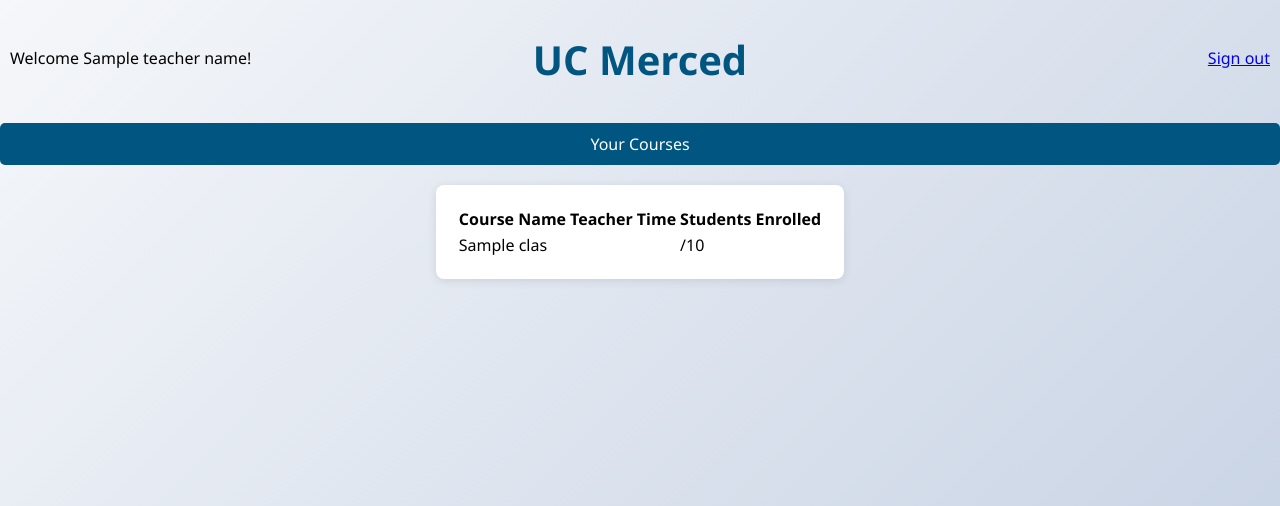
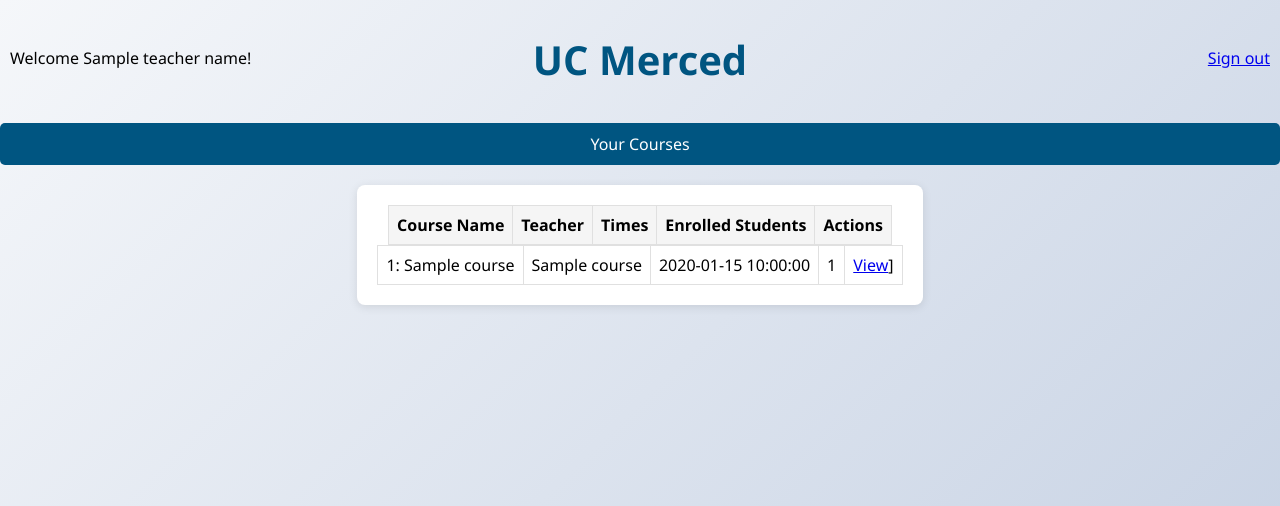
Before and after one commit to JadenLandavazo/Student-Enrollment-Web-App, a Flask app: template templates/Teacher_Dashboard.html in a window 1280 px wide. Shown: the top 506 px of the page. Run offline with Flask 3, Linux system fonts and the light colour scheme; tables that the repository leaves empty hold one stand-in row (values such as "Sample post"); the template is opened without the code that fills it: values that come from a table or form of the project are taken from there, most other values are stand-ins (such as "Sample title", 1, 10 or a date in 2020).

Commit message:
Table should work for teacher tashboard and teacher view course
-Tables should properly display courses on Teacher_Dashboard (edits on Teacher_Dashboard.html)

-Tables should properly display students and edit grades (edited on Teacher_View_Courses.html)

-Styled tables on style_courses.css

```diff
--- a/static/style_courses.css
+++ b/static/style_courses.css
@@ -72,7 +72,7 @@ body {
     margin-top: 20px;
 }
 
-.course-container {
+.course-table {
     display: flex;
     flex-direction: column;
     align-items: center;
@@ -82,10 +82,24 @@ body {
     box-shadow: 0 2px 10px rgba(0, 0, 0, 0.1);
     max-width: 60%;
     margin: 20px auto;
+    table-layout: auto;
+    border-collapse: collapse;
+    }
+
+.course-table td, .course-table th {
+    border: 1px solid var(--medium-gray);
+    padding: 8px;
+    text-align: left;
+}
+
+.course-table th {
+    background-color: var(--light-gray);
+    font-weight: bold;
+    text-align: center;
 }
 
 /* ========== Teacher View Course ========== */
-.container {
+.student_list {
     display: flex;
     flex-direction: column;
     align-items: center;
@@ -94,7 +108,18 @@ body {
     border-radius: 8px;
     box-shadow: 0 2px 10px rgba(0, 0, 0, 0.1);
     max-width: 60%;
-    max-height: 80vh;
-    margin: 0 auto;
-    transform: translateY(50%);
+    margin: 20px auto;
+    border-color: black;
 }
+
+.student_list td, .student_list th {
+    border: 1px solid var(--medium-gray);
+    padding: 8px;
+    text-align: left;
+}
+
+.student_list th {
+    background-color: var(--light-gray);
+    font-weight: bold;
+    text-align: center;
+}
--- a/templates/Teacher_Dashboard.html
+++ b/templates/Teacher_Dashboard.html
@@ -24,32 +24,30 @@
   </div>
 
   <!-- Course Table -->
-  <div class="course-container">
-    {% if courses %}
-      <table>
+<table class="course-table">
     <thead>
         <tr>
-            <th>Course Name</th>
-            <th>Teacher</th>
-            <th>Time</th>
-            <th>Students Enrolled</th>
+            <th> Course Name </th>
+            <th> Teacher </th>
+            <th> Times </th>
+            <th> Enrolled Students </th>
+            <th> Actions </th>
         </tr>
     </thead>
     <tbody>
-          {% for course in courses %}
+        {% for course in teacher_courses %}
         <tr>
-              <td>{{ course.name }}</td>
+            <td>{{ course.id }}: {{ course.name }}</td>
             <td>{{ course.teacher_name }}</td>
             <td>{{ course.time }}</td>
-              <td>{{ course.student_count }}/10</td>
+            <td>{{ course.student_count }}</td>
+            <td>
+                <a href="{{ url_for('teacher_view_course', course_id=course.id) }}" class="view-btn">View</a>]
+            </td>
         </tr>
         {% endfor %}
     </tbody>
 </table>
-    {% else %}
-      <p class="no-courses">You are not enrolled in any courses yet.</p>
-    {% endif %}
-  </div>
 
 </body>
 </html>
```
Also changed, not shown: templates/Teacher_View_Course.html (+31 -20 lines). Lines whose indentation alone changed are shown as unchanged.
